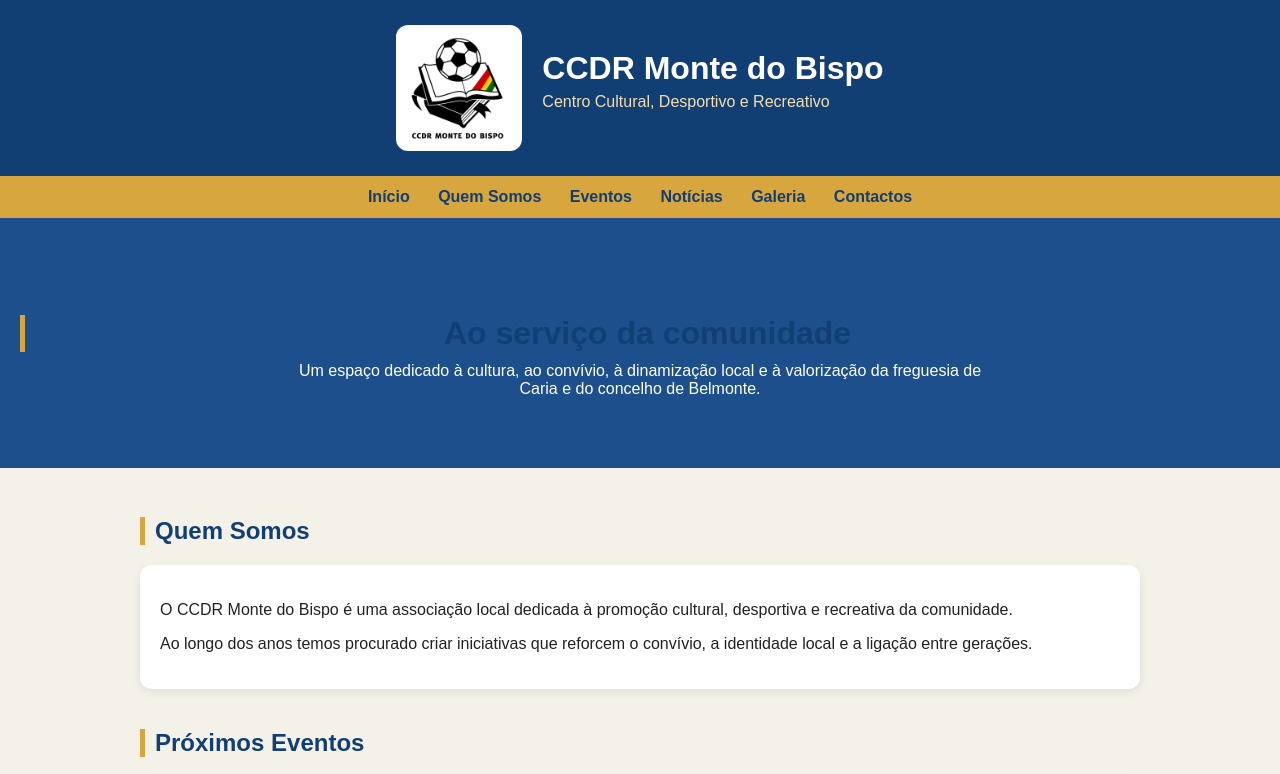
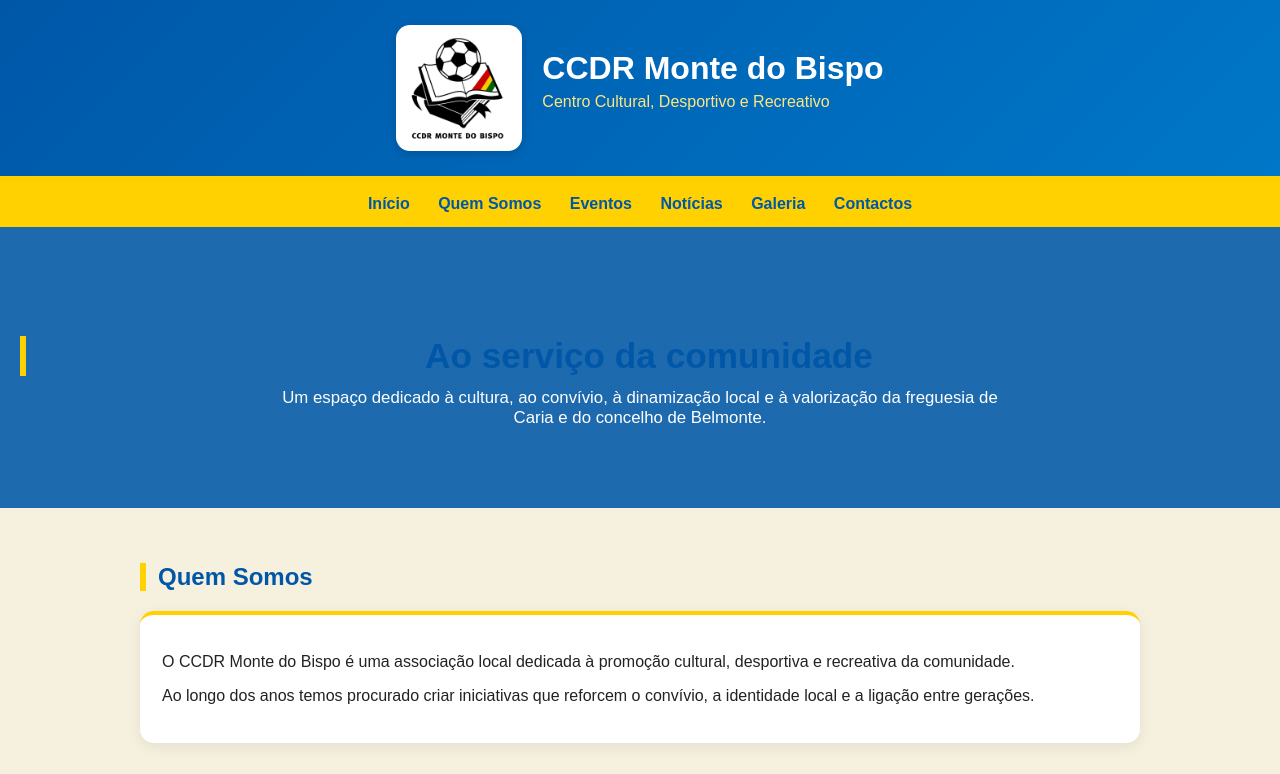
Before and after one commit to ccdrmontedobispo/ccdrmontedobispo.github.io, a plain HTML site: page index.html in a window 1280 px wide. Shown: the top 774 px of the page. Drawn offline with Linux system fonts and the light colour scheme.

Commit message:
Update style.css

```diff
--- a/style.css
+++ b/style.css
@@ -1,14 +1,15 @@
 body {
   margin: 0;
   font-family: Arial, sans-serif;
-  background: #f4f1e8;
+  background: #f6f1df;
   color: #222;
 }
 
 .topo {
-  background: #123f73;
+  background: linear-gradient(135deg, #0057a8, #0077c8);
   color: white;
   padding: 25px 20px;
+  border-bottom: 5px solid #ffd100;
 }
 
 .logo-area {
@@ -27,7 +28,8 @@ body {
   display: block;
   background: white;
   padding: 8px;
-  border-radius: 12px;
+  border-radius: 14px;
+  box-shadow: 0 3px 10px rgba(0,0,0,0.15);
 }
 
 .logo-area h1 {
@@ -37,68 +39,81 @@ body {
 
 .logo-area p {
   margin-top: 6px;
-  color: #f3dfad;
+  color: #ffe680;
 }
 
 nav {
-  background: #d7a63f;
-  padding: 12px;
+  background: #ffd100;
+  padding: 14px;
   text-align: center;
+  box-shadow: 0 2px 6px rgba(0,0,0,0.08);
 }
 
 nav a {
-  color: #123f73;
+  color: #0057a8;
   text-decoration: none;
   margin: 0 12px;
   font-weight: bold;
+  transition: 0.2s;
+}
+
+nav a:hover {
+  color: #002f5f;
 }
 
 .hero {
-  background: #1d4f8c;
+  background: linear-gradient(rgba(0,87,168,0.88), rgba(0,87,168,0.88));
   color: white;
   text-align: center;
-  padding: 70px 20px;
+  padding: 80px 20px;
 }
 
 .hero h2 {
-  font-size: 2rem;
-  margin-bottom: 10px;
+  font-size: 2.2rem;
+  margin-bottom: 12px;
 }
 
 .hero p {
-  max-width: 700px;
+  max-width: 760px;
   margin: auto;
+  font-size: 1.05rem;
 }
 
 main {
   max-width: 1000px;
   margin: auto;
-  padding: 30px 20px;
+  padding: 35px 20px;
 }
 
 section {
-  margin-bottom: 40px;
+  margin-bottom: 45px;
 }
 
 h2 {
-  color: #123f73;
-  border-left: 5px solid #d7a63f;
-  padding-left: 10px;
+  color: #0057a8;
+  border-left: 6px solid #ffd100;
+  padding-left: 12px;
 }
 
 .card {
   background: white;
-  padding: 20px;
-  border-radius: 12px;
+  padding: 22px;
+  border-radius: 14px;
   margin-top: 15px;
-  box-shadow: 0 3px 10px rgba(0,0,0,0.08);
+  box-shadow: 0 4px 14px rgba(0,0,0,0.08);
+  border-top: 4px solid #ffd100;
+}
+
+.card h3 {
+  color: #0057a8;
 }
 
 footer {
-  background: #0b294c;
+  background: #003d73;
   color: white;
   text-align: center;
-  padding: 25px;
+  padding: 28px;
+  margin-top: 40px;
 }
 
 @media (max-width: 700px) {
@@ -117,4 +132,8 @@ footer {
     margin: 6px;
   }
 
+  .hero h2 {
+    font-size: 1.7rem;
+  }
+
 }
```
